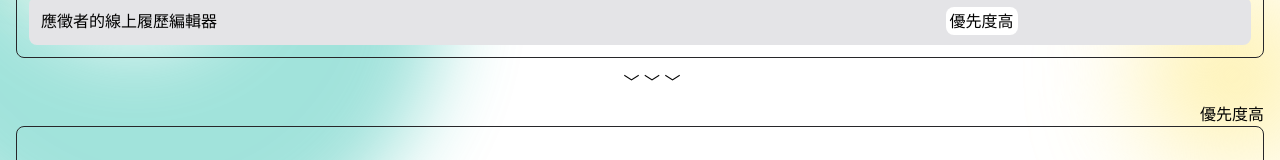
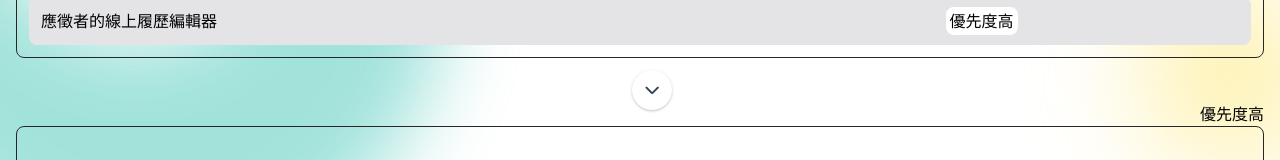
Before and after one commit to alphatero/f2e_scrum_frontend, a React (Create React App) app: page /Exam/ProductBacklog in a window 1280 px wide. Shown: the part 357-517 px from the top of the page. Built offline with nearby package versions, Linux system fonts and the light colour scheme.

Commit message:
feat: component - arrow down icon in exam

```diff
--- /dev/null
+++ b/src/components/exam/ArrowDownCircle.jsx
@@ -0,0 +1,21 @@
+import clsx from 'clsx';
+import { ReactComponent as ArrowDown } from '../../assets/icon/arrow-down.svg';
+
+export function ArrowDownCircle() {
+  return (
+    <div className={clsx(
+      'inline-block shadow shadow-black/20',
+      'w-10 h-10 rounded-full',
+      'bg-white text-slate-700',
+
+    )}
+    >
+      <div className="grid w-full h-full">
+        <ArrowDown className="place-self-center justify-self-center" />
+      </div>
+    </div>
+
+  );
+}
+
+export default ArrowDownCircle;
--- /dev/null
+++ b/src/components/exam/index.js
@@ -0,0 +1 @@
+export * from './ArrowDownCircle';
--- a/src/views/exam/ProductBacklog.jsx
+++ b/src/views/exam/ProductBacklog.jsx
@@ -2,6 +2,7 @@ import clsx from 'clsx';
 import { useNavigate } from 'react-router-dom';
 import { Button } from '../../components';
 import { ExamProductBacklogInfo } from '../../constants/examProductBacklogInfo';
+import { ArrowDownCircle } from '../../components/exam';
 
 function ProductBacklog() {
   const navigate = useNavigate();
@@ -35,7 +36,9 @@ function ProductBacklog() {
         }
 
       </div>
-      <div className="w-full h-5 text-center m-3">﹀ ﹀ ﹀</div>
+      <div className="w-full h-5 text-center m-3">
+        <ArrowDownCircle />
+      </div>
       <p className="w-full h-5 text-right mb-1">優先度高</p>
       <div className={clsx('border border-zinc-800 rounded-lg', 'p-3 space-y-3 h-[30vh]')}>
         {/* drag to here */}
```
Also changed, not shown: src/assets/icon/arrow-down.svg (added).
